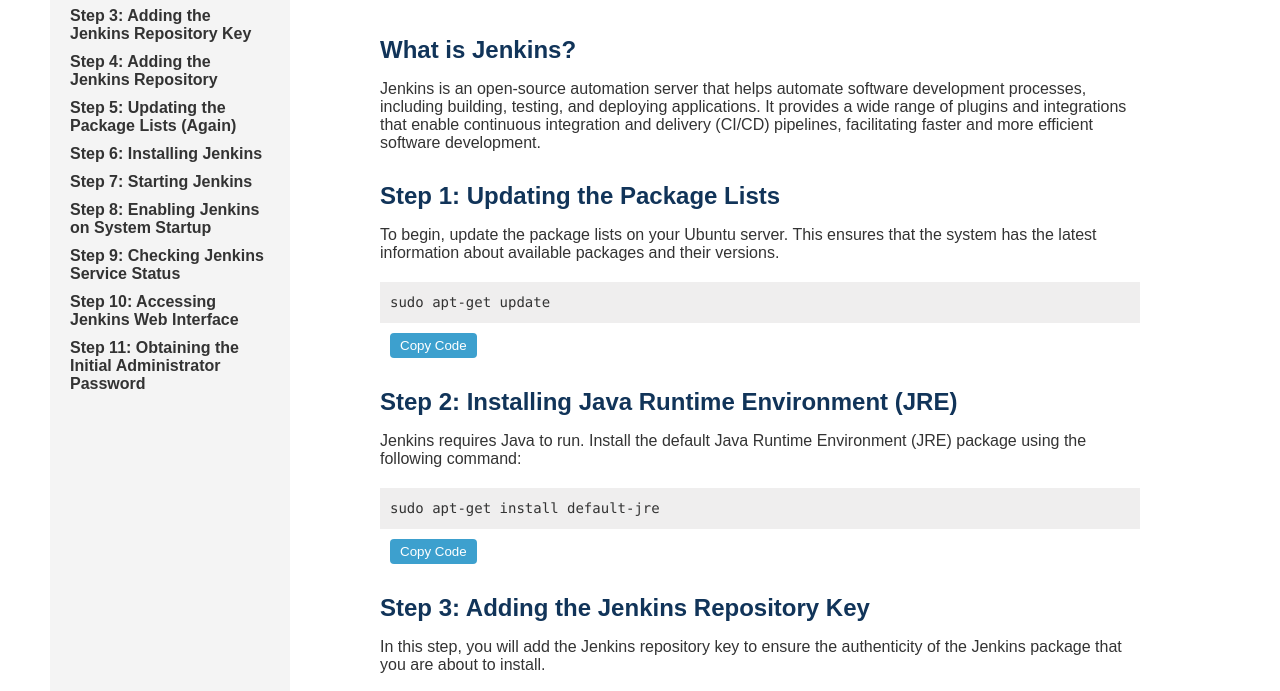
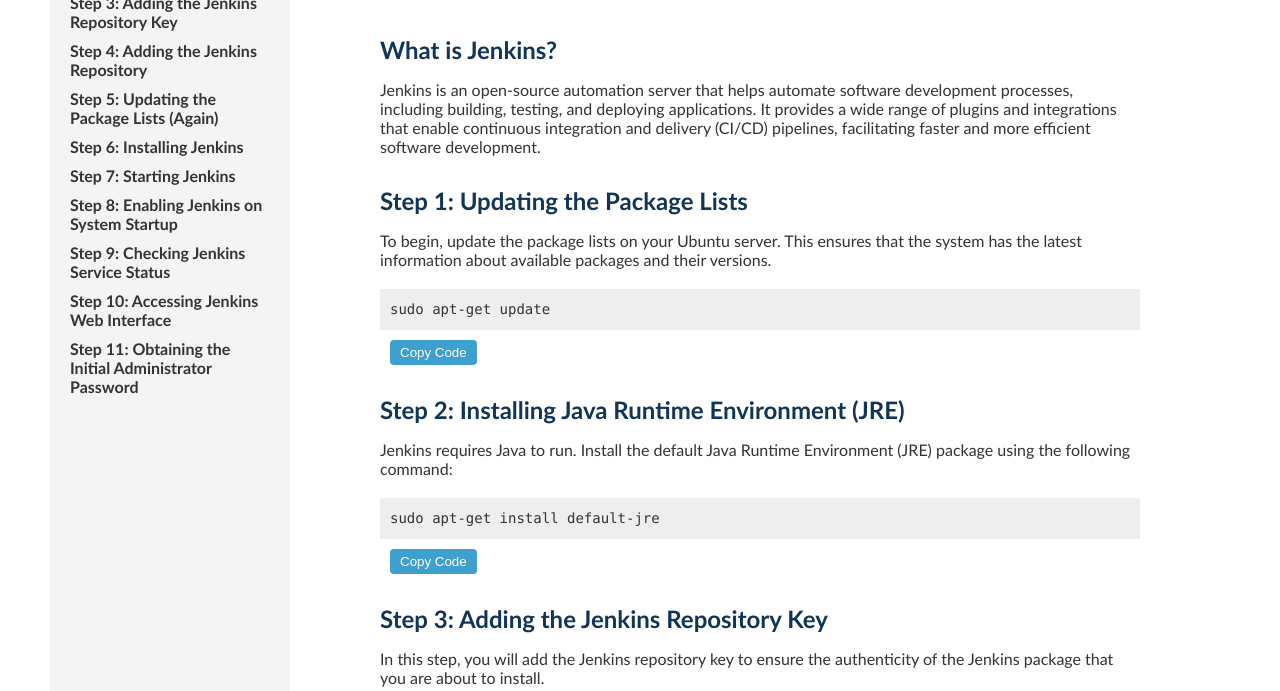
Before and after one commit to ishan-sarvaiya-22/Install-Jenkins-on-Ubuntu, a plain HTML site: page index.html in a window 1280 px wide. Shown: the part 173-864 px from the top of the page. Drawn offline with Linux system fonts and the light colour scheme.

Commit message:
Change font style

```diff
--- a/index.html
+++ b/index.html
@@ -5,7 +5,7 @@
     <title>Steps for Installing Jenkins on Ubuntu</title>
     <style>
         body {
-            font-family: Arial, sans-serif;
+            font-family: "Trebuchet MS", sans-serif;
             margin: 0;
             padding: 0;
             background-color: #f4f4f4;
```
